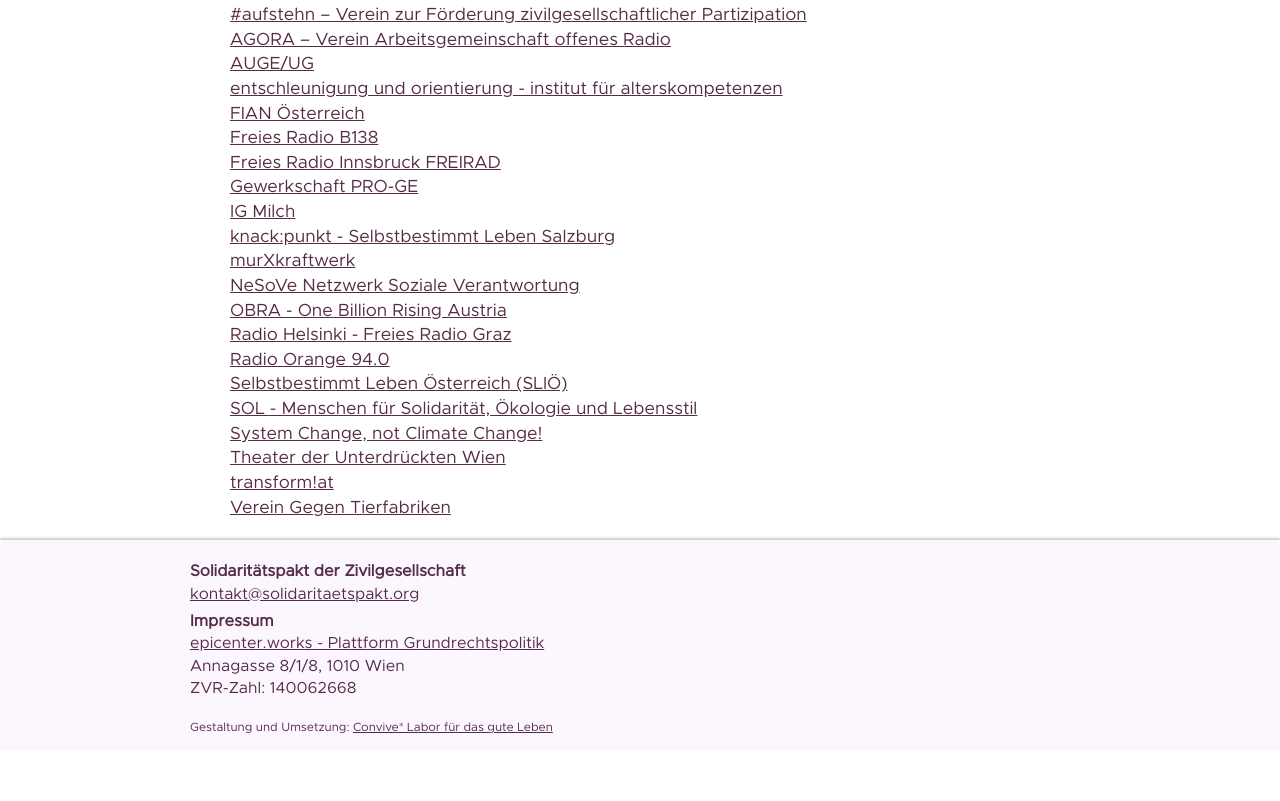
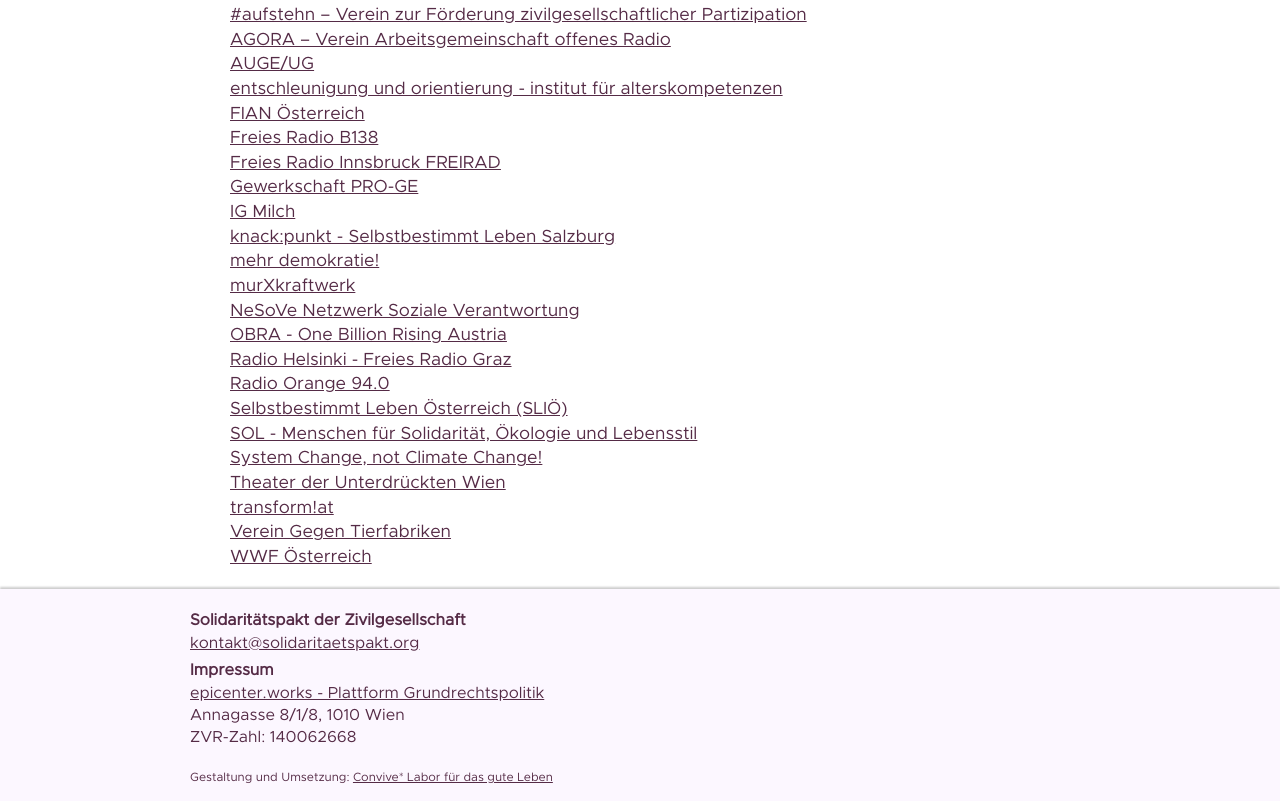
Before and after one commit to convive-lab/solidaritaetspakt, a plain HTML site: page index.html in a window 1280 px wide. Shown: the part 2008-2809 px from the top of the page. Before the commit the page ends 2759 px from the top, so only its background shows below. Drawn offline with nearby package versions, Linux system fonts and the light colour scheme.

Commit message:
Eintragung mehr demokratie!, WWF

```diff
--- a/index.html
+++ b/index.html
@@ -122,6 +122,7 @@
 <li><a target="_blank" href="http://www.proge.at">Gewerkschaft PRO-GE</a></li>
 <li><a target="_blank" href="http://www.ig-milch.at/">IG Milch</a></li>
 <li><a target="_blank" href="http://www.knackpunkt-salzburg.at">knack:punkt - Selbstbestimmt Leben Salzburg</a></li>
+<li><a target="_blank" href="http://mehr-demokratie.at/">mehr demokratie!</a></li>
 <li><a target="_blank" href="http://www.murxkraftwerk.at/">murXkraftwerk</a></li>
 <li><a target="_blank" href="http://www.netzwerksozialeverantwortung.at/">NeSoVe Netzwerk Soziale Verantwortung</a></li>
 <li><a target="_blank" href="http://1billionrising.at/">OBRA - One Billion Rising Austria</a></li>
@@ -133,6 +134,7 @@
 <li><a target="_blank" href="http://tdu-wien.at/">Theater der Unterdrückten Wien</a></li>
 <li><a target="_blank" href="http://transform.or.at/news/">transform!at</a></li>
 <li><a target="_blank" href="https://vgt.at/">Verein Gegen Tierfabriken</a></li>
+<li><a target="_blank" href="https://www.wwf.at/">WWF Österreich</a></li>
         </ul>
       </section>
 
```
